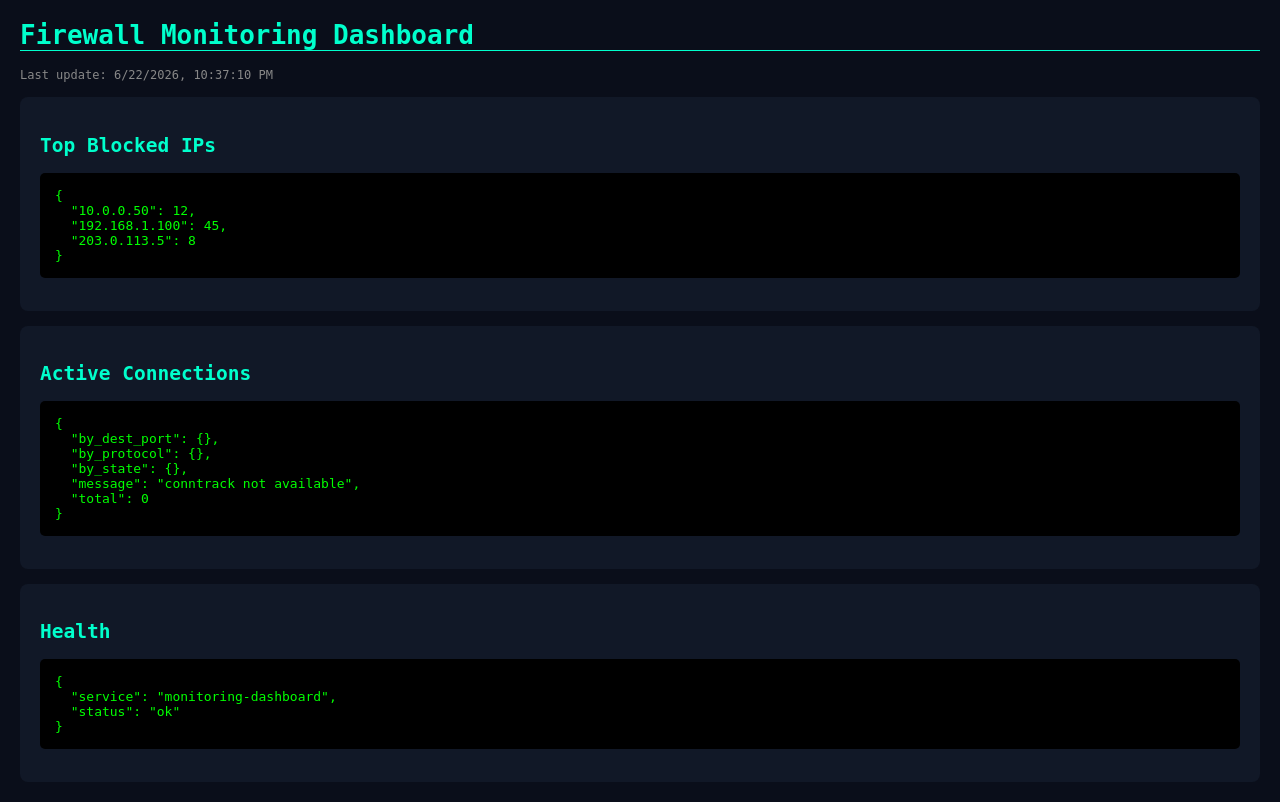
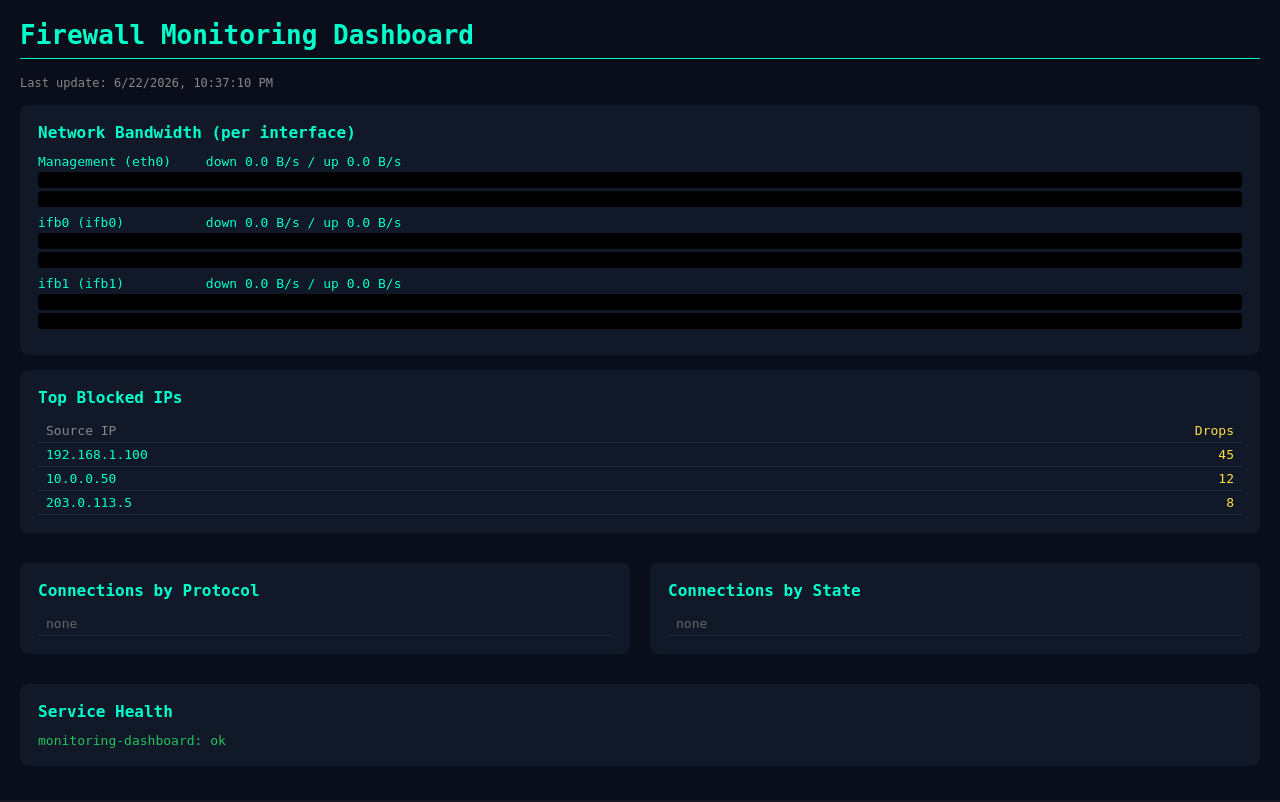
Before and after one commit to Yedman3585/Cloud-Computing, a Flask app: page / in a window 1280 px wide. After the commit the page ends 748 px from the top, so only its background shows below. Run offline with Flask 3, Linux system fonts and the light colour scheme.

Commit message:
monitoring: add network bandwidth (per interface) to dashboard with visual bars

```diff
--- /dev/null
+++ b/monitoring/analyzers/bandwidth_analyzer.py
@@ -0,0 +1,65 @@
+#!/usr/bin/env python3
+"""Network bandwidth per interface from /proc/net/dev.
+
+Same data source that iftop / cbm use: the kernel byte counters.
+We take two samples 1 second apart and compute bytes/sec per interface.
+"""
+import time
+
+PROC_NET_DEV = "/proc/net/dev"
+
+
+def _read_counters():
+    counters = {}
+    try:
+        with open(PROC_NET_DEV) as f:
+            lines = f.readlines()
+    except FileNotFoundError:
+        return None
+    for line in lines[2:]:           # first two lines are headers
+        if ":" not in line:
+            continue
+        name, rest = line.split(":", 1)
+        fields = rest.split()
+        if len(fields) < 16:
+            continue
+        counters[name.strip()] = (int(fields[0]), int(fields[8]))  # rx, tx bytes
+    return counters
+
+
+def _human(bps):
+    value = float(bps)
+    for unit in ["B/s", "KB/s", "MB/s", "GB/s"]:
+        if value < 1024 or unit == "GB/s":
+            return f"{value:.1f} {unit}"
+        value /= 1024
+
+
+def get_bandwidth(interval=1.0, skip_loopback=True):
+    first = _read_counters()
+    if first is None:
+        return {"interfaces": {}, "message": "/proc/net/dev not available"}
+    time.sleep(interval)
+    second = _read_counters()
+
+    result = {}
+    for name, (rx2, tx2) in second.items():
+        if skip_loopback and name == "lo":
+            continue
+        rx1, tx1 = first.get(name, (rx2, tx2))
+        rx_rate = max(0, rx2 - rx1) / interval
+        tx_rate = max(0, tx2 - tx1) / interval
+        result[name] = {
+            "rx_bytes_per_sec": int(rx_rate),
+            "tx_bytes_per_sec": int(tx_rate),
+            "rx_human": _human(rx_rate),
+            "tx_human": _human(tx_rate),
+        }
+    return {"interfaces": result}
+
+
+if __name__ == "__main__":
+    data = get_bandwidth()
+    print("Bandwidth per interface (1s sample):")
+    for name, stats in data.get("interfaces", {}).items():
+        print(f"  {name}: down {stats['rx_human']}  up {stats['tx_human']}")
--- a/monitoring/dashboard/app.py
+++ b/monitoring/dashboard/app.py
@@ -9,6 +9,7 @@ sys.path.insert(0, str(ANALYZERS_DIR))
 
 import conntrack_analyzer  # noqa: E402
 import log_analyzer  # noqa: E402
+import bandwidth_analyzer  # noqa: E402
 
 
 app = Flask(__name__)
@@ -27,6 +28,10 @@ def get_connections():
     return jsonify(conntrack_analyzer.analyze_connections())
 
 
+@app.route("/api/bandwidth")
+def get_bandwidth():
+    return jsonify(bandwidth_analyzer.get_bandwidth())
+
 @app.route("/api/health")
 def get_health():
     return jsonify({"status": "ok", "service": "monitoring-dashboard"})
--- a/monitoring/dashboard/templates/index.html
+++ b/monitoring/dashboard/templates/index.html
@@ -5,10 +5,23 @@
     <title>Firewall Monitoring</title>
     <style>
         body { font-family: monospace; margin: 20px; background: #0a0e1a; color: #00ffcc; }
-        h1 { color: #00ffcc; border-bottom: 1px solid #00ffcc; }
-        .card { background: #111827; padding: 20px; margin: 15px 0; border-radius: 8px; }
-        pre { background: #000; padding: 15px; color: #0f0; overflow-x: auto; border-radius: 5px; }
-        .timestamp { color: #888; font-size: 12px; }
+        h1 { color: #00ffcc; border-bottom: 1px solid #00ffcc; padding-bottom: 8px; }
+        h2 { color: #00ffcc; margin: 0 0 12px; font-size: 16px; }
+        .card { background: #111827; padding: 18px; margin: 15px 0; border-radius: 8px; }
+        .timestamp { color: #888; font-size: 12px; margin-bottom: 10px; }
+        table { width: 100%; border-collapse: collapse; }
+        td, th { text-align: left; padding: 4px 8px; border-bottom: 1px solid #1f2937; }
+        th { color: #888; font-weight: normal; }
+        .num { color: #fde047; text-align: right; }
+        .empty { color: #666; }
+        .bw-row { margin: 8px 0; }
+        .bw-label { display: inline-block; width: 160px; }
+        .bar-wrap { background: #000; border-radius: 4px; height: 16px; width: 100%;
+                    overflow: hidden; margin-top: 3px; }
+        .bar { height: 16px; background: #00ffcc; width: 0%; transition: width 0.4s; }
+        .bar.up { background: #38bdf8; }
+        .grid2 { display: grid; grid-template-columns: 1fr 1fr; gap: 20px; }
+        .ok { color: #22c55e; } .bad { color: #ef4444; }
     </style>
 </head>
 <body>
@@ -16,36 +29,93 @@
     <div class="timestamp" id="timestamp"></div>
 
     <div class="card">
-        <h2>Top Blocked IPs</h2>
-        <pre id="blocked">Loading...</pre>
+        <h2>Network Bandwidth (per interface)</h2>
+        <div id="bandwidth"><span class="empty">Loading...</span></div>
     </div>
 
     <div class="card">
-        <h2>Active Connections</h2>
-        <pre id="connections">Loading...</pre>
+        <h2>Top Blocked IPs</h2>
+        <table id="blocked"><tr><td class="empty">Loading...</td></tr></table>
+    </div>
+
+    <div class="grid2">
+        <div class="card">
+            <h2>Connections by Protocol</h2>
+            <table id="conn-proto"><tr><td class="empty">Loading...</td></tr></table>
+        </div>
+        <div class="card">
+            <h2>Connections by State</h2>
+            <table id="conn-state"><tr><td class="empty">Loading...</td></tr></table>
+        </div>
     </div>
 
     <div class="card">
-        <h2>Health</h2>
-        <pre id="health">Loading...</pre>
+        <h2>Service Health</h2>
+        <div id="health" class="empty">Loading...</div>
     </div>
 
     <script>
+        // map interface -> network name (adjust if your layout differs)
+        const IFACE_NAMES = { eth0: "Management", eth1: "Frontend", eth2: "Backend" };
+        const MAX_BPS = 12 * 1024 * 1024; // 12 MB/s = full bar
+
+        function bytesHuman(bps) {
+            let v = bps; const u = ["B/s","KB/s","MB/s","GB/s"]; let i = 0;
+            while (v >= 1024 && i < u.length - 1) { v /= 1024; i++; }
+            return v.toFixed(1) + " " + u[i];
+        }
+
+        function renderBandwidth(data) {
+            const el = document.getElementById("bandwidth");
+            const ifaces = data.interfaces || {};
+            const names = Object.keys(ifaces);
+            if (!names.length) { el.innerHTML = '<span class="empty">no data</span>'; return; }
+            el.innerHTML = names.map(n => {
+                const s = ifaces[n];
+                const label = IFACE_NAMES[n] || n;
+                const rxPct = Math.min(100, s.rx_bytes_per_sec / MAX_BPS * 100);
+                const txPct = Math.min(100, s.tx_bytes_per_sec / MAX_BPS * 100);
+                return `<div class="bw-row">
+                    <span class="bw-label">${label} (${n})</span>
+                    <span>down ${s.rx_human} / up ${s.tx_human}</span>
+                    <div class="bar-wrap"><div class="bar" style="width:${rxPct}%"></div></div>
+                    <div class="bar-wrap"><div class="bar up" style="width:${txPct}%"></div></div>
+                </div>`;
+            }).join("");
+        }
+
+        function renderBlocked(data) {
+            const el = document.getElementById("blocked");
+            const entries = Object.entries(data || {});
+            if (!entries.length) { el.innerHTML = '<tr><td class="empty">no blocked traffic yet</td></tr>'; return; }
+            entries.sort((a,b) => b[1]-a[1]);
+            el.innerHTML = '<tr><th>Source IP</th><th class="num">Drops</th></tr>' +
+                entries.map(([ip,c]) => `<tr><td>${ip}</td><td class="num">${c}</td></tr>`).join("");
+        }
+
+        function renderMap(elId, obj) {
+            const el = document.getElementById(elId);
+            const entries = Object.entries(obj || {});
+            if (!entries.length) { el.innerHTML = '<tr><td class="empty">none</td></tr>'; return; }
+            el.innerHTML = entries.map(([k,v]) => `<tr><td>${k}</td><td class="num">${v}</td></tr>`).join("");
+        }
+
         function refresh() {
-            for (const endpoint of ["blocked", "connections", "health"]) {
-                fetch(`/api/${endpoint}`)
-                    .then((response) => response.json())
-                    .then((data) => {
-                        document.getElementById(endpoint).textContent =
-                            JSON.stringify(data, null, 2);
-                    });
-            }
+            fetch("/api/bandwidth").then(r=>r.json()).then(renderBandwidth).catch(()=>{});
+            fetch("/api/blocked").then(r=>r.json()).then(renderBlocked).catch(()=>{});
+            fetch("/api/connections").then(r=>r.json()).then(d=>{
+                renderMap("conn-proto", d.by_protocol);
+                renderMap("conn-state", d.by_state);
+            }).catch(()=>{});
+            fetch("/api/health").then(r=>r.json()).then(d=>{
+                document.getElementById("health").innerHTML =
+                    `<span class="${d.status==='ok'?'ok':'bad'}">${d.service}: ${d.status}</span>`;
+            }).catch(()=>{});
             document.getElementById("timestamp").textContent =
                 "Last update: " + new Date().toLocaleString();
         }
-
         refresh();
-        setInterval(refresh, 5000);
+        setInterval(refresh, 2000);
     </script>
 </body>
 </html>
```
